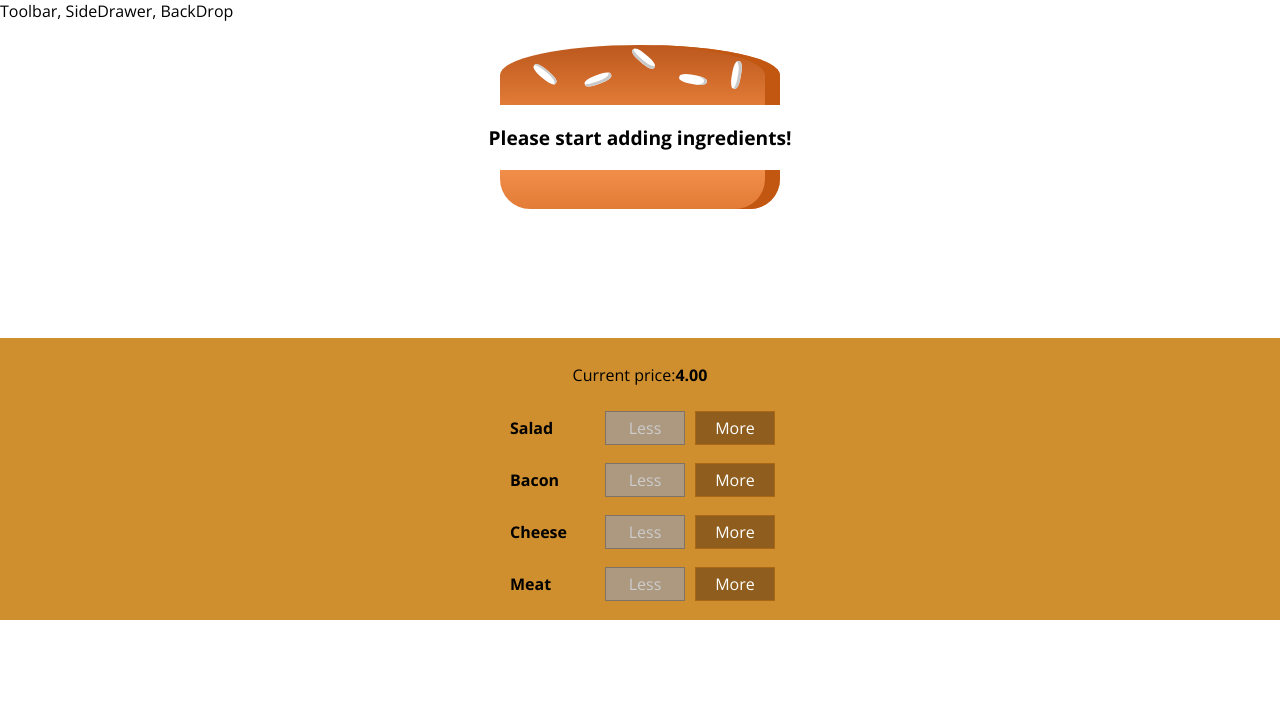
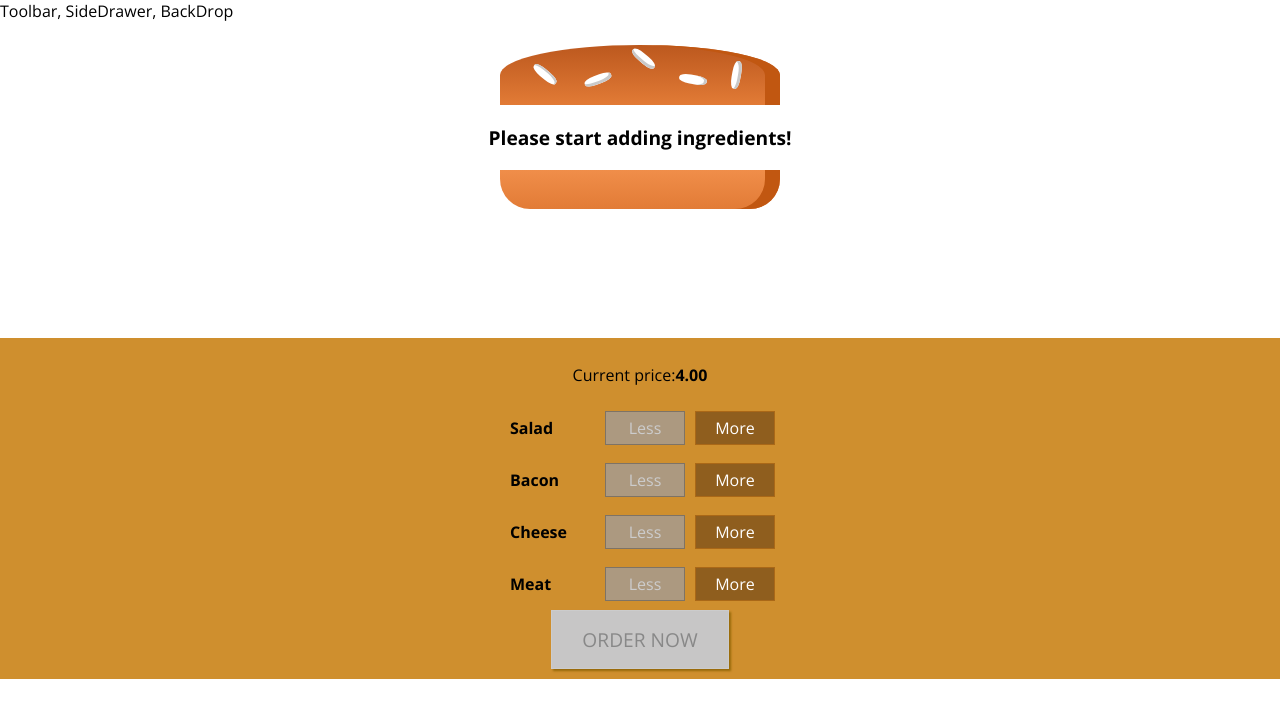
Before and after one commit to mikensubuga/burger-app, a React app: page / in a window 1280 px wide. Shown: the top 718 px of the page. Built offline with nearby package versions, Linux system fonts and the light colour scheme.

Commit message:
added order button

```diff
--- a/src/components/Burger/BuildControls/BuildControls.jsx
+++ b/src/components/Burger/BuildControls/BuildControls.jsx
@@ -22,6 +22,9 @@ const buildControls = props => (
         disabled={props.disabled[ctrl.type]}
       />
     ))}
+    <button className={classes.OrderButton} disabled={!props.purchasable}>
+      ORDER NOW
+    </button>
   </div>
 );
 
--- a/src/components/Burger/BuildControls/BuildControls.module.css
+++ b/src/components/Burger/BuildControls/BuildControls.module.css
@@ -8,3 +8,45 @@
   margin: auto;
   padding: 10px 0;
 }
+
+.OrderButton {
+  background-color: #dad735;
+  outline: none;
+  cursor: pointer;
+  border: 1px solid #966909;
+  color: #966909;
+  font-family: inherit;
+  font-size: 1.2em;
+  padding: 15px 30px;
+  box-shadow: 2px 2px 2px #966909;
+}
+
+.OrderButton:hover,
+.OrderButton:active {
+  background-color: #a0db41;
+  border: 1px solid #966909;
+  color: #966909;
+}
+
+.OrderButton:disabled {
+  background-color: #c7c6c6;
+  cursor: not-allowed;
+  border: 1px solid #ccc;
+  color: #888888;
+}
+
+.OrderButton:not(:disabled) {
+  animation: enable 0.3s linear;
+}
+
+@keyframes enable {
+  0% {
+    transform: scale(1);
+  }
+  60% {
+    transform: scale(1.1);
+  }
+  100% {
+    transform: scale(1);
+  }
+}
--- a/src/containers/BurgerBuilder/BurgerBuilder.jsx
+++ b/src/containers/BurgerBuilder/BurgerBuilder.jsx
@@ -16,7 +16,8 @@ class BurgerBuilder extends Component {
       meat: 0,
       bacon: 0
     },
-    totalPrice: 4
+    totalPrice: 4,
+    purchasable: false
   };
   render() {
     const disabledInfo = {
@@ -33,11 +34,25 @@ class BurgerBuilder extends Component {
           ingredientRemoved={this.removeIngredientHandler}
           disabled={disabledInfo}
           price={this.state.totalPrice}
+          purchasable={this.state.purchasable}
         />
       </div>
     );
   }
 
+  updatePurchaseState(ingredients) {
+    // const ingredients = {
+    //   ...this.state.ingredients
+    // };
+    const sum = Object.keys(ingredients)
+      .map(igKey => {
+        return ingredients[igKey];
+      })
+      .reduce((sum, el) => {
+        return sum + el;
+      }, 0);
+    this.setState({ purchasable: sum > 0 });
+  }
   addIngredientHandler = type => {
     const oldCount = this.state.ingredients[type];
     const updatedCount = oldCount + 1;
@@ -52,6 +67,7 @@ class BurgerBuilder extends Component {
       totalPrice: newPrice,
       ingredients: updatedIngredients
     });
+    this.updatePurchaseState(updatedIngredients);
   };
 
   removeIngredientHandler = type => {
@@ -71,6 +87,7 @@ class BurgerBuilder extends Component {
       totalPrice: newPrice,
       ingredients: updatedIngredients
     });
+    this.updatePurchaseState(updatedIngredients);
   };
 }
 
```
